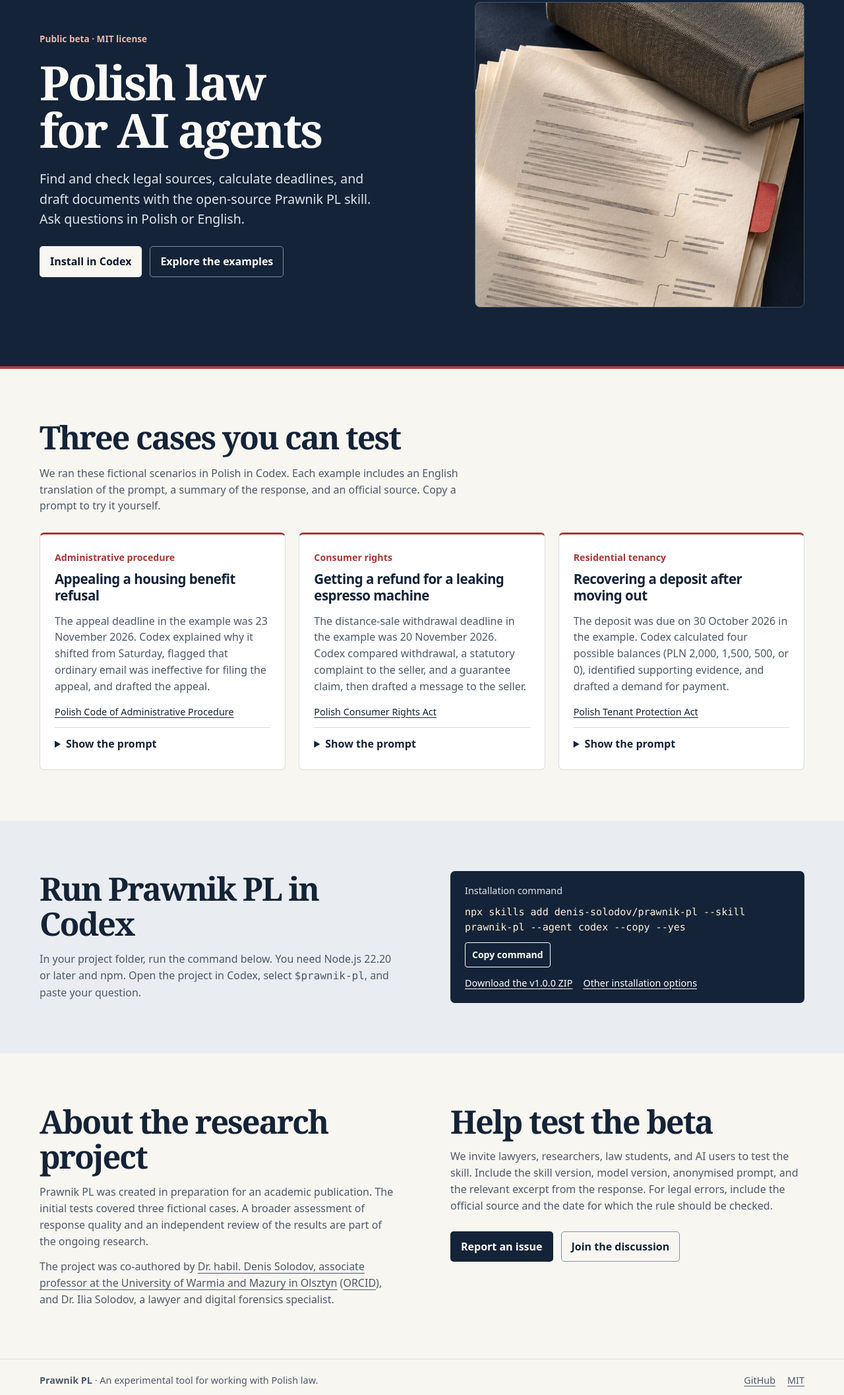
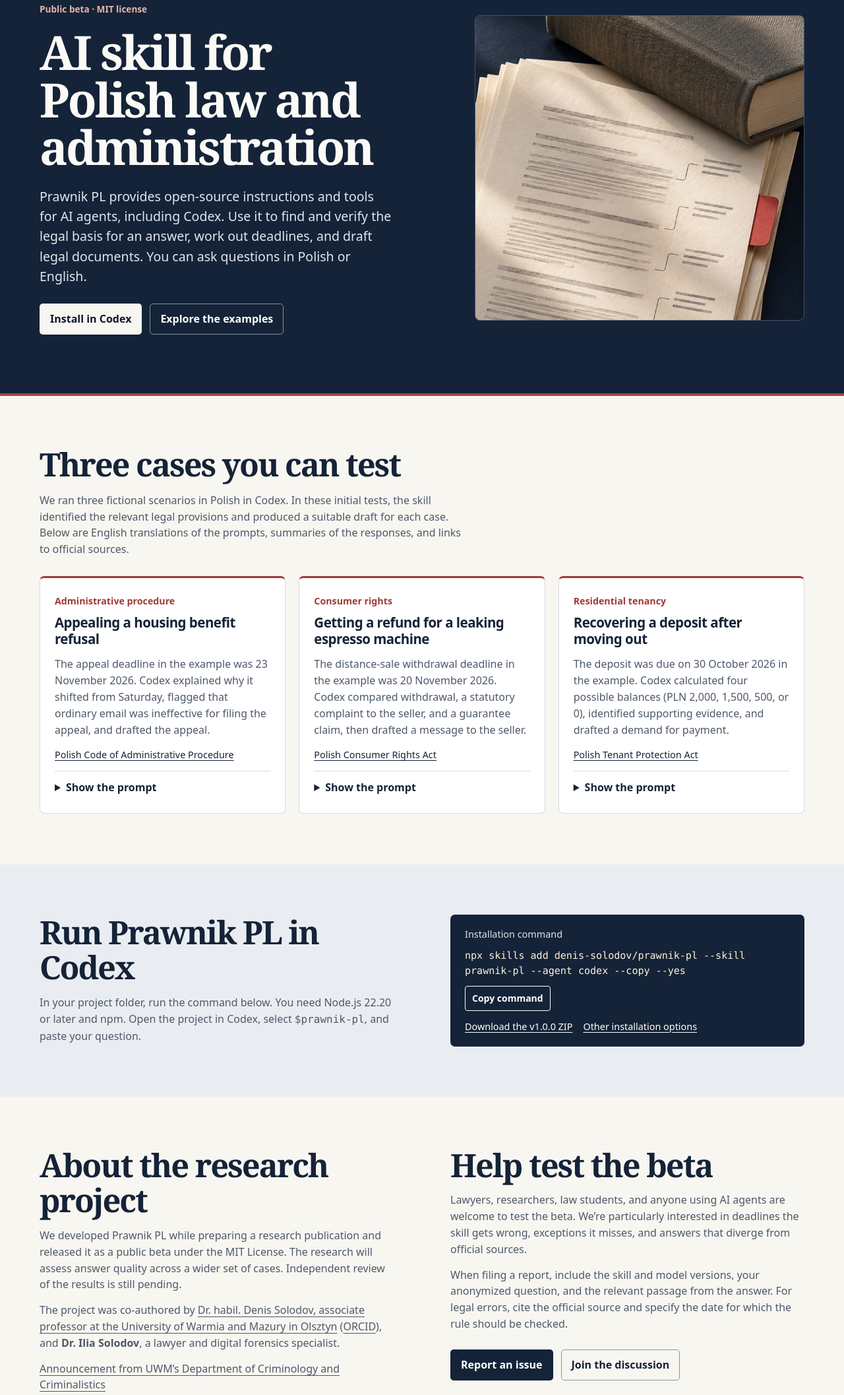
Before and after one commit to denis-solodov/prawnik-pl, a plain HTML site: page docs/en/index.html in a window 1280 px wide. Shown: the part 159-2273 px from the top of the page at 66% size. Drawn offline with Linux system fonts and the light colour scheme.

Commit message:
Align public descriptions with UWM announcements

```diff
--- a/docs/en/index.html
+++ b/docs/en/index.html
@@ -3,15 +3,15 @@
 <head>
   <meta charset="utf-8">
   <meta name="viewport" content="width=device-width, initial-scale=1">
-  <title>Prawnik PL | Polish law for AI agents</title>
-  <meta name="description" content="Explore Prawnik PL, an open-source skill for AI agents working with Polish law. Try three fictional cases and install the public beta in Codex.">
+  <title>Prawnik PL | AI skill for Polish law and administration</title>
+  <meta name="description" content="Try the public beta of Prawnik PL, an open-source AI skill for Polish law and administration. Verify legal sources, calculate deadlines, and draft documents.">
   <link rel="canonical" href="https://denis-solodov.github.io/prawnik-pl/en/">
   <link rel="alternate" hreflang="pl" href="https://denis-solodov.github.io/prawnik-pl/">
   <link rel="alternate" hreflang="en" href="https://denis-solodov.github.io/prawnik-pl/en/">
   <link rel="alternate" hreflang="x-default" href="https://denis-solodov.github.io/prawnik-pl/">
   <meta property="og:type" content="website">
-  <meta property="og:title" content="Prawnik PL | Polish law for AI agents">
-  <meta property="og:description" content="Explore Prawnik PL, an open-source skill for AI agents working with Polish law. Try three fictional cases and install the public beta in Codex.">
+  <meta property="og:title" content="Prawnik PL | AI skill for Polish law and administration">
+  <meta property="og:description" content="Try the public beta of Prawnik PL, an open-source AI skill for Polish law and administration. Verify legal sources, calculate deadlines, and draft documents.">
   <meta property="og:url" content="https://denis-solodov.github.io/prawnik-pl/en/">
   <meta property="og:locale" content="en_GB">
   <meta property="og:image" content="https://denis-solodov.github.io/prawnik-pl/assets/prawnik-pl.jpg">
@@ -38,8 +38,8 @@
       <div class="wrap hero-grid">
         <div>
           <p class="eyebrow">Public beta · MIT license</p>
-          <h1>Polish law for AI agents</h1>
-          <p class="hero-lead">Find and check legal sources, calculate deadlines, and draft documents with the open-source Prawnik PL skill. Ask questions in Polish or English.</p>
+          <h1>AI skill for Polish law and administration</h1>
+          <p class="hero-lead">Prawnik PL provides open-source instructions and tools for AI agents, including Codex. Use it to find and verify the legal basis for an answer, work out deadlines, and draft legal documents. You can ask questions in Polish or English.</p>
           <div class="actions">
             <a class="button light" href="#install">Install in Codex</a>
             <a class="button outline" href="#examples">Explore the examples</a>
@@ -51,7 +51,7 @@
     <section class="section" id="examples">
       <div class="wrap">
         <h2>Three cases you can test</h2>
-        <p class="section-lead">We ran these fictional scenarios in Polish in Codex. Each example includes an English translation of the prompt, a summary of the response, and an official source. Copy a prompt to try it yourself.</p>
+        <p class="section-lead">We ran three fictional scenarios in Polish in Codex. In these initial tests, the skill identified the relevant legal provisions and produced a suitable draft for each case. Below are English translations of the prompts, summaries of the responses, and links to official sources.</p>
         <div class="case-grid">
           <article class="case" id="appeal">
             <p class="category">Administrative procedure</p>
@@ -128,12 +128,14 @@ On 7 November the landlord returned PLN 1,000. In an email, the landlord said PL
       <div class="wrap about-grid">
         <div>
           <h2>About the research project</h2>
-          <p>Prawnik PL was created in preparation for an academic publication. The initial tests covered three fictional cases. A broader assessment of response quality and an independent review of the results are part of the ongoing research.</p>
-          <p>The project was co-authored by <a href="https://www.uwm.edu.pl/kryminalistyka/dr-hab-denis-solodov-prof-uwm">Dr. habil. Denis Solodov, associate professor at the University of Warmia and Mazury in Olsztyn</a> (<a href="https://orcid.org/0000-0003-2884-9420">ORCID</a>), and Dr. Ilia Solodov, a lawyer and digital forensics specialist.</p>
+          <p>We developed Prawnik PL while preparing a research publication and released it as a public beta under the MIT License. The research will assess answer quality across a wider set of cases. Independent review of the results is still pending.</p>
+          <p>The project was co-authored by <a href="https://www.uwm.edu.pl/kryminalistyka/dr-hab-denis-solodov-prof-uwm">Dr. habil. Denis Solodov, associate professor at the University of Warmia and Mazury in Olsztyn</a> (<a href="https://orcid.org/0000-0003-2884-9420">ORCID</a>), and <strong>Dr. Ilia Solodov</strong>, a lawyer and digital forensics specialist.</p>
+          <p><a href="https://uwm.edu.pl/kryminalistyka/en/announcements/prawnik-pl-public-beta-and-invitation-test-ai-skill-polish-law-and-administration">Announcement from UWM’s Department of Criminology and Criminalistics</a></p>
         </div>
         <div>
           <h2>Help test the beta</h2>
-          <p>We invite lawyers, researchers, law students, and AI users to test the skill. Include the skill version, model version, anonymised prompt, and the relevant excerpt from the response. For legal errors, include the official source and the date for which the rule should be checked.</p>
+          <p>Lawyers, researchers, law students, and anyone using AI agents are welcome to test the beta. We’re particularly interested in deadlines the skill gets wrong, exceptions it misses, and answers that diverge from official sources.</p>
+          <p>When filing a report, include the skill and model versions, your anonymized question, and the relevant passage from the answer. For legal errors, cite the official source and specify the date for which the rule should be checked.</p>
           <div class="actions">
             <a class="button dark" href="https://github.com/denis-solodov/prawnik-pl/issues">Report an issue</a>
             <a class="button muted" href="https://github.com/denis-solodov/prawnik-pl/discussions">Join the discussion</a>
```
Also changed, not shown: docs/index.html (+12 -10 lines), 1 other file.
